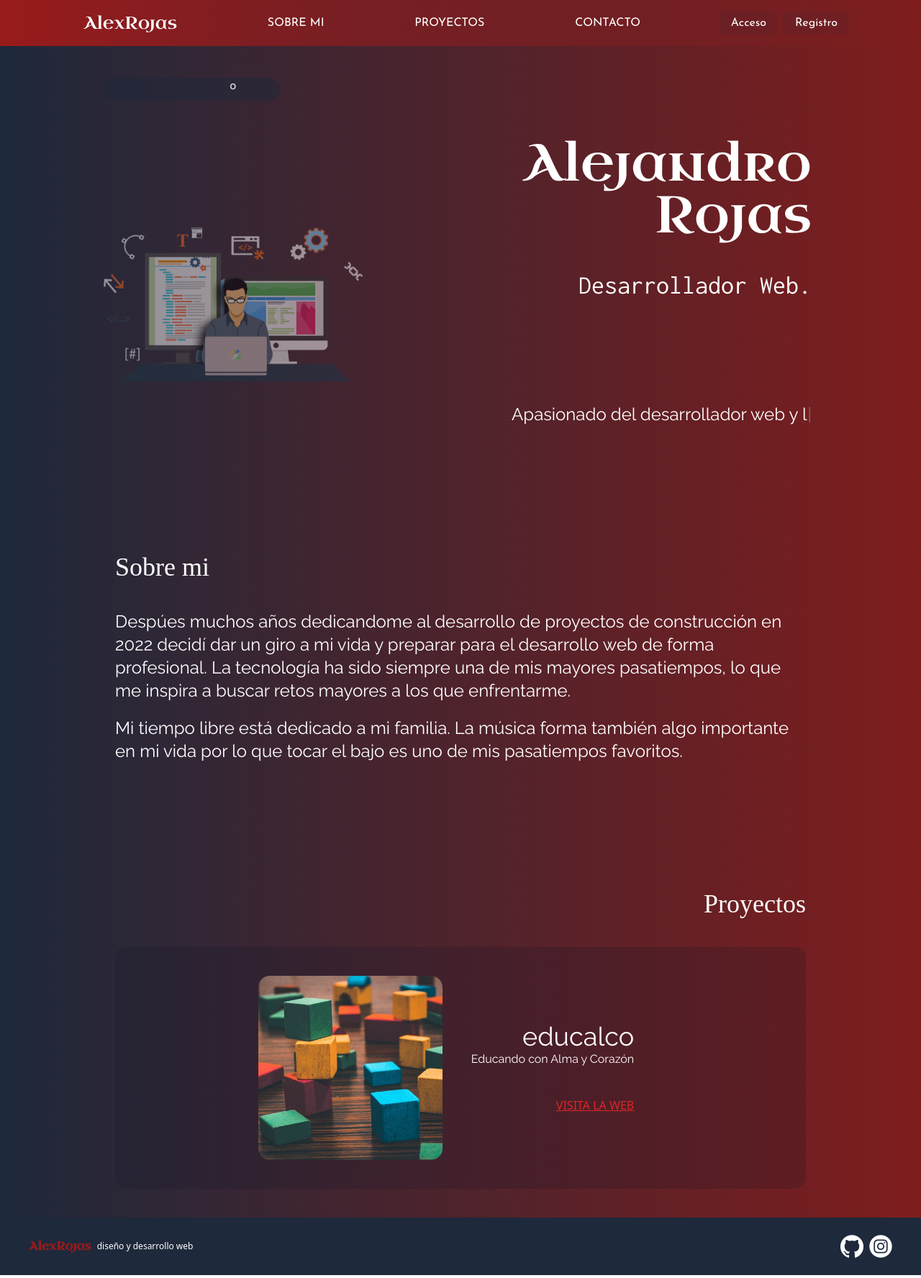
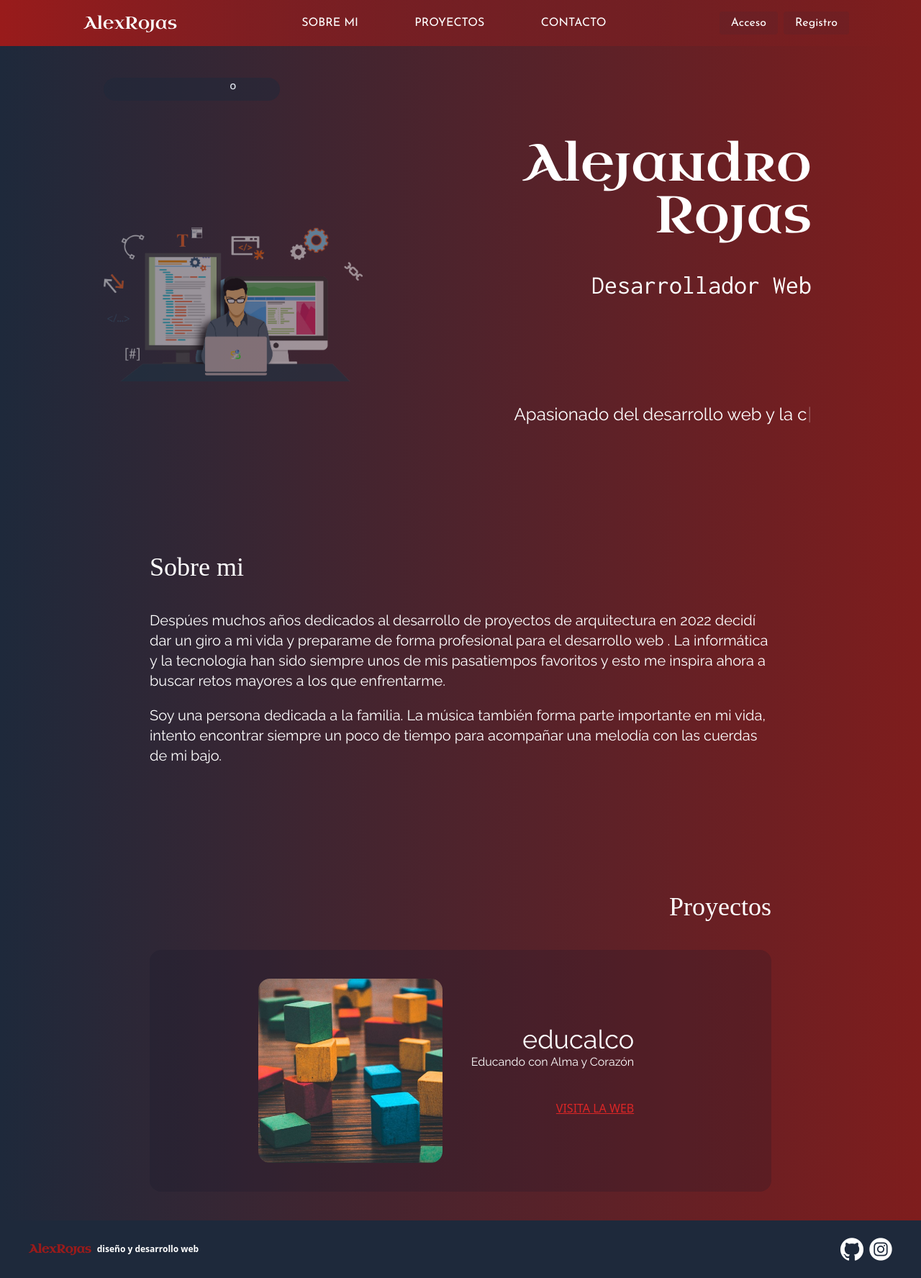
Before and after one commit to alejandrorjrz/mylandingpage, a React (Vite) app: page / in a window 1280 px wide. Shown: the whole page at 72% size. Built offline with nearby package versions, Linux system fonts and the light colour scheme; no server answers; a web font is replaced by a local one.

Commit message:
20230720_v1

```diff
--- a/src/App.tsx
+++ b/src/App.tsx
@@ -7,10 +7,12 @@ import { useNavigate } from "react-router-dom";
 import WeatherCard from "./components/layout/WeatherCard/WeatherCard.component";
 import Paragraph from "./components/organism/Presetancion/Parrafo.component";
 import Footer from "./components/moleculis/Footer/Footer.components";
+import { useRef } from "react";
 
 
 function App() {
   const navigate = useNavigate();
+  const areaRef = useRef<HTMLDivElement>(null);
 
   return (
     <div className="h-full w-screen bg-gradient-to-r from-slate-800 to-red-900">
@@ -25,7 +27,7 @@ function App() {
         <div className="mx-2 mt-32">
           <h1 className="font-uncial font-b text-right text-7xl text-white">Alejandro Rojas</h1>
           <div className="float-right">
-            <p className="max-w-4xl mt-10 font-inconsolata text-right text-4xl text-white">Desarrollador Web.</p>
+            <p className="max-w-4xl mt-10 font-inconsolata text-right text-4xl text-white">Desarrollador Web</p>
             <div className="mt-36 m-0 w-full max-w-xl font-raleway text-2xl text-white text-right">
               <Paragraph/>
             </div>
@@ -33,18 +35,18 @@ function App() {
         </div>
       </div>
 
-      <div id="sobreMi" className="mx-40 mt-44">
+      <div ref={areaRef} id="sobreMi" className="mx-52 mt-44">
         <h1 className="font-Wallpoet  text-4xl text-white">Sobre mi</h1>
-        <div className="my-10 font-raleway text-white text-2xl">
-          <p>Despúes muchos años dedicandome al desarrollo de proyectos de construcción en 2022 decidí dar un giro
-            a mi vida y preparar para el desarrollo web de forma profesional. La tecnología ha sido siempre una
-            de mis mayores pasatiempos, lo que me inspira a buscar retos mayores a los que enfrentarme.</p>
-            <p className="mt-5">Mi tiempo libre está dedicado a mi familia. La música forma también algo importante en mi vida por lo
-              que tocar el bajo es uno de mis pasatiempos favoritos.</p>
+        <div className="my-10 font-raleway text-white text-xl">
+          <p>Despúes muchos años dedicados al desarrollo de proyectos de arquitectura en 2022 decidí dar un giro
+            a mi vida y preparame de forma profesional para el desarrollo web . La informática y la tecnología han sido siempre unos
+            de mis pasatiempos favoritos y esto me inspira ahora a buscar retos mayores a los que enfrentarme.</p>
+            <p className="mt-5">Soy una persona dedicada a la familia. La música también forma parte importante en mi vida, intento
+            encontrar siempre un poco de tiempo para acompañar una melodía con las cuerdas de mi bajo.</p>
         </div>
       </div>
 
-      <div id="proyectos" className="mx-40 mt-44">
+      <div id="proyectos" className="mx-52 mt-44">
         <h1 className="font-Wallpoet  text-4xl text-white  text-right">Proyectos</h1>
         <div>
           <CardProject
--- a/src/components/layout/WeatherCard/WeatherCard.component.tsx
+++ b/src/components/layout/WeatherCard/WeatherCard.component.tsx
@@ -163,7 +163,7 @@ export interface Location {
 const WeatherCard = () => {
   //estado del tiempo
   /* const [weather, setWeather] = useState<Weather | null>(null); */
-  const [location] = useState<string>("Cáceres");
+  const [location] = useState<string>("Caceres");
 
   const navigate = useNavigate();
 
--- a/src/components/moleculis/Footer/Footer.components.tsx
+++ b/src/components/moleculis/Footer/Footer.components.tsx
@@ -7,11 +7,12 @@ export const Footer: React.FC = ({}) => {
     <footer className="h-20 bg-slate-800 flex justify-between text-white">
       <div className="flex items-center">
         <h1 className="ml-10 font-uncial font-bold text-base text-red-800">AlexRojas</h1>
-        <p className="mx-2 text-xs">diseño y desarrollo web</p>
+        <p className="mx-2 text-xs font-bold">diseño y desarrollo web</p>
       </div>
       <div className="h-50 flex items-center">
-        <img className="w-8 h-8 mx-2" src={github} alt="github icon" />
-        <img className="w-8 h-8 mr-10" src={instagram} alt="instagram icon" />
+        <a title="github" href="https://github.com/alejandrorjrz"><img className="w-8 h-8 mx-2" src={github} alt="github icon" /></a>
+        <a title="instagram" href="https://www.instagram.com/"><img className="w-8 h-8 mr-10" src={instagram} alt="instagram icon" /></a>
+
       </div>
     </footer>
   );
--- a/src/components/moleculis/Header/Header.component.tsx
+++ b/src/components/moleculis/Header/Header.component.tsx
@@ -3,32 +3,53 @@ import Button from "../../atoms/Button/Button.components";
 
 //las propiedades de interface se pasan como parámetro a la función
 export const Header: React.FC = ({}) => {
-
   //ir a un área específica de la página
   const navigate = useNavigate();
 
-  const handleArea = (id:string) =>{
+  const handleArea = (id: string) => {
+
+    navigate('/')
+
     const areaDestino = document.getElementById(id);
 
-    if(areaDestino){
-      areaDestino.scrollIntoView({behavior: 'smooth'})
+    if (areaDestino) {
+
+      areaDestino.scrollIntoView({ behavior: "smooth" });
     }
 
-  }
+
+  };
 
   return (
     <header>
-      <nav className="bg-gradient-to-r from-red-800 w-full h-16 px-24 font-joseline flex flex-row justify-between items-center text-white">
-        <div className="font-uncial text-2xl">
-          <Button text="AlexRojas" onClick={() => navigate("/")} />
-        </div>
-        <Button text="SOBRE MI" onClick={()=>handleArea('sobreMi')} />
-        <Button text="PROYECTOS" onClick={()=>handleArea('proyectos')}/>
-        <Button text="CONTACTO" onClick={() => navigate("/contact")}/>
-        <div className="">
-          <Button type="button" text="Acceso" onClick={() => navigate("/login")} />
-          <Button type="button" text="Registro" onClick={() => navigate("/registro")} />
-        </div>
+      <nav className="bg-gradient-to-r from-red-800 w-full h-16 px-24 font-joseline
+        flex flex-row justify-between items-center text-white x1:flex-col">
+          <div className="font-uncial text-2xl">
+            <Button text="AlexRojas" onClick={() => navigate("/")} />
+          </div>
+          <div className="">
+            <ul className="flex items-center gap-[3vw]">
+              <li>
+                <Button text="SOBRE MI" onClick={() => handleArea("sobreMi")} />
+              </li>
+              <li>
+                <Button text="PROYECTOS" onClick={() => handleArea("proyectos")} />
+              </li>
+              <Button text="CONTACTO" onClick={() => navigate("/contact")} />
+            </ul>
+          </div>
+          <div className="">
+            <Button
+              type="button"
+              text="Acceso"
+              onClick={() => navigate("/login")}
+            />
+            <Button
+              type="button"
+              text="Registro"
+              onClick={() => navigate("/registro")}
+            />
+          </div>
       </nav>
     </header>
   );
--- a/src/components/organism/Presetancion/Parrafo.component.tsx
+++ b/src/components/organism/Presetancion/Parrafo.component.tsx
@@ -9,11 +9,11 @@ function Paragraph () {
 
        typewriter
 
-       .typeString("Apasionado del desarrollador web y la creación de experiencias digitales cautivadoras.")
+       .typeString("Apasionado del desarrollo web y la creación de experiencias digitales cautivadoras.")
 
        .pauseFor(1000)
        .deleteAll()
-       .typeString("Mi enfoque se centra en combinar diseño y funcionalidad para ofrecer sitios web únicos y atractivos.")
+       .typeString("Enfoco mi trabajo en combinar diseño y funcionalidad para ofrecer sitios web únicos y atractivos.")
        .start();
        }}
        />
--- a/src/pages/Contact/Contact.tsx
+++ b/src/pages/Contact/Contact.tsx
@@ -1,3 +1,4 @@
+import Button from "../../components/atoms/Button/Button.components";
 import Input from "../../components/atoms/Input/Input.components";
 import Footer from "../../components/moleculis/Footer/Footer.components";
 import Header from "../../components/moleculis/Header/Header.component";
@@ -6,9 +7,9 @@ function Contact() {
   return (
     <div className="h-screen w-screen bg-slate-700">
       <Header />
-      <div className="flex justify-center justify-items-center text-white font-joseline">
-        <form className="my-20 w-2/3 h-96 bg-slate-600 rounded-lg">
-          <h1 className="w-3/4 mx-auto mt-10 text-center text-3xl">Gracias por contactar conmigo. Puede enviarme un mesaje a través del siguiente formulario</h1>
+      <div className="flex justify-center justify-items-center text-white font-montserrat">
+        <form className="my-20 w-2/3 min-h-full bg-slate-600 rounded-lg">
+          <h1 className="w-3/4 mx-auto mt-10 text-center text-2xl">Gracias por contactar conmigo. Puede enviarme un mesaje a través del siguiente formulario:</h1>
           <div className="mt-10 grid grid-rows-1 grid-cols-2">
             <div className="px-10 text-xl grid justify-items-stretch">
               <Input labelText="Nombre: " type="text" />
@@ -18,9 +19,14 @@ function Contact() {
               <textarea className="w-full h-full"></textarea>
             </div>
           </div>
+          <div className="my-10 flex justify-center">
+            <Button type="submit" text="Enviar"></Button>
+          </div>
         </form>
       </div>
-      <Footer />
+      <div className="py-4">
+        <Footer />
+      </div>
     </div>
   );
 }
--- a/src/pages/Weather/ElTiempo.tsx
+++ b/src/pages/Weather/ElTiempo.tsx
@@ -166,7 +166,7 @@ export interface Location {
 const ElTiempo = () => {
   //estado del tiempo
   /* const [weather, setWeather] = useState<Weather | null>(null); */
-  const [location, setLocation] = useState<string>("Cáceres");
+  const [location, setLocation] = useState<string>("Caceres");
 
   const { data, isFetching, fetchData } = useFetch<Weather>({
     url: `http://api.weatherapi.com/v1/forecast.json?key=70e7fb61f7ee4dbdb9182329231307&q=${location}&days=5&aqi=no&alerts=no`,
```
